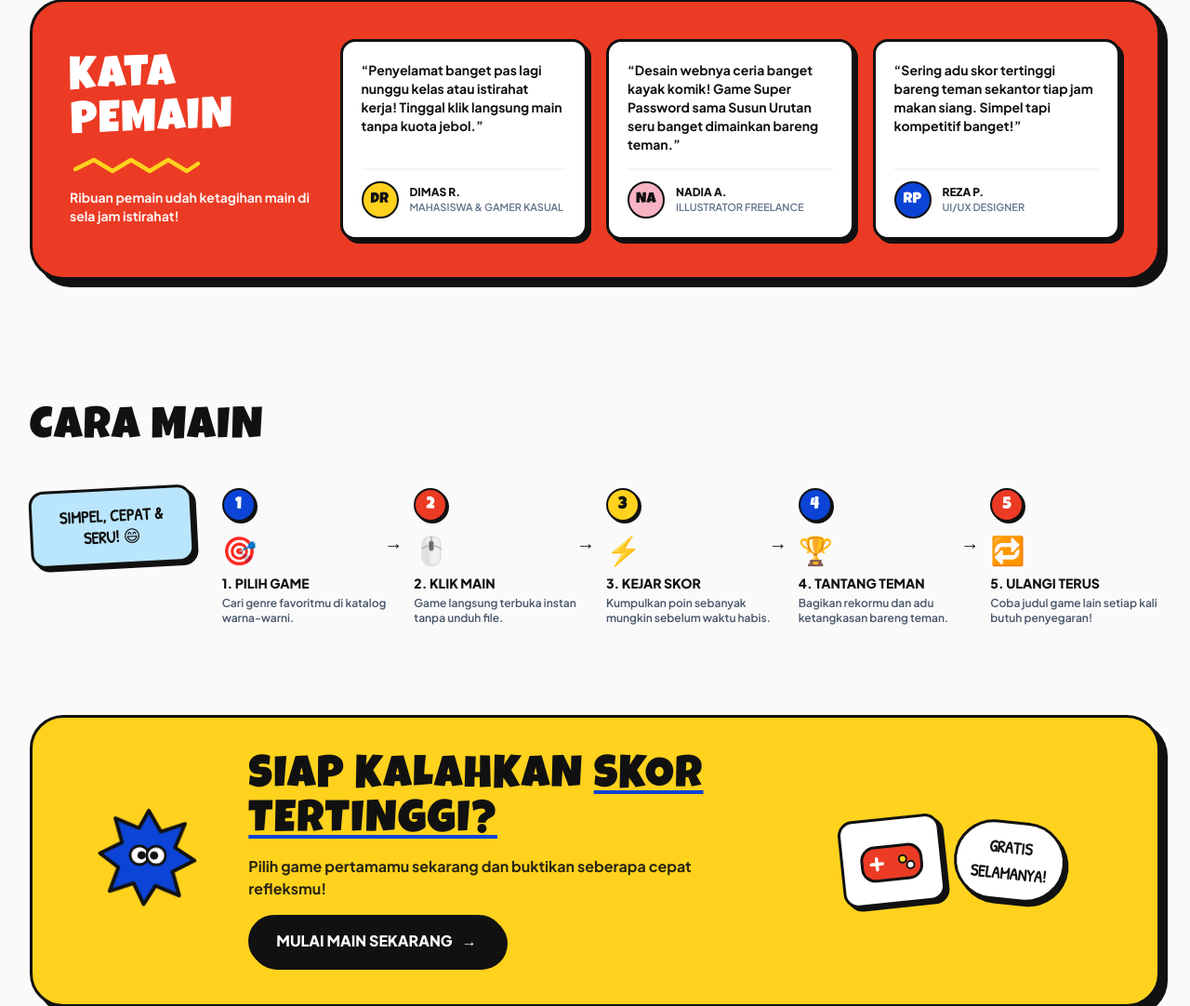
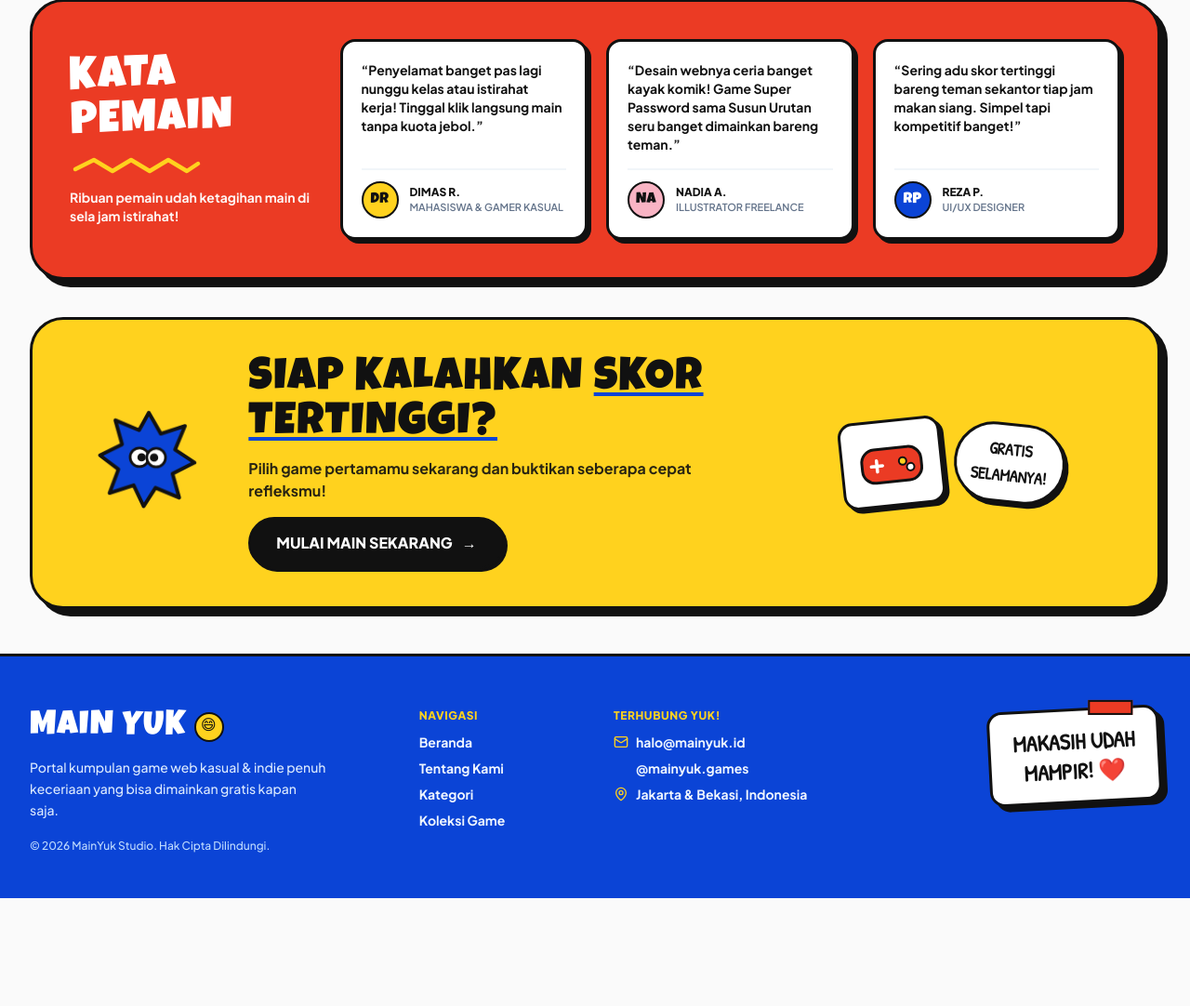
Before and after one commit to Rapip-NA/Game, a Laravel app: page / in a window 1280 px wide. Shown: the part 2141-3223 px from the top of the page at 93% size. After the commit the page ends 3107 px from the top, so only its background shows below. Run offline with Laravel 12, Linux system fonts and the light colour scheme; some libraries are stand-ins or nearby versions.

Commit message:
feat(ui): remove cara main section from landing page

```diff
--- a/resources/views/welcome.blade.php
+++ b/resources/views/welcome.blade.php
@@ -138,7 +138,6 @@
                     <a href="#tentang" class="hover:text-cobalt transition-colors">TENTANG</a>
                     <a href="#kategori" class="hover:text-cobalt transition-colors">KATEGORI</a>
                     <a href="#koleksi" class="hover:text-cobalt transition-colors">KOLEKSI GAME</a>
-                    <a href="#cara-main" class="hover:text-cobalt transition-colors">CARA MAIN</a>
                     <a href="#ulasan" class="hover:text-cobalt transition-colors">ULASAN</a>
                 </nav>
 
@@ -162,7 +161,6 @@
             <a href="#tentang" class="block py-2 px-3 font-extrabold text-sm rounded-xl hover:bg-white border border-transparent hover:border-ink">TENTANG</a>
             <a href="#kategori" class="block py-2 px-3 font-extrabold text-sm rounded-xl hover:bg-white border border-transparent hover:border-ink">KATEGORI</a>
             <a href="#koleksi" class="block py-2 px-3 font-extrabold text-sm rounded-xl hover:bg-white border border-transparent hover:border-ink">KOLEKSI GAME</a>
-            <a href="#cara-main" class="block py-2 px-3 font-extrabold text-sm rounded-xl hover:bg-white border border-transparent hover:border-ink">CARA MAIN</a>
             <a href="#ulasan" class="block py-2 px-3 font-extrabold text-sm rounded-xl hover:bg-white border border-transparent hover:border-ink">ULASAN</a>
         </div>
     </header>
@@ -590,68 +588,6 @@
             </div>
         </section>
 
-        <!-- 7. CARA BERMAIN (5 LANGKAH HORIZONTAL BERURUTAN) -->
-        <section id="cara-main" class="py-16 md:py-24 max-w-7xl mx-auto px-4 sm:px-6 lg:px-8">
-            <h2 class="font-comic text-4xl sm:text-5xl text-ink mb-10 text-center lg:text-left">CARA MAIN</h2>
-
-            <div class="grid grid-cols-1 sm:grid-cols-2 lg:grid-cols-6 gap-6 items-start">
-
-                <!-- Badge Miring "SIMPEL, CEPAT & SERU!" -->
-                <div class="flex justify-center lg:justify-start">
-                    <div class="bg-sky-200 border-[3px] border-ink rounded-2xl p-4 shadow-[4px_4px_0px_#111111] -rotate-3 w-44 text-center">
-                        <p class="font-doodle font-bold text-lg leading-tight text-ink">
-                            SIMPEL, CEPAT & SERU! 😄
-                        </p>
-                    </div>
-                </div>
-
-                <!-- Langkah 1 -->
-                <div class="relative flex flex-col items-center lg:items-start text-center lg:text-left">
-                    <div class="w-9 h-9 rounded-full bg-cobalt text-white border-2 border-ink font-comic text-lg flex items-center justify-center mb-3 shadow-[2px_2px_0px_#111111]">1</div>
-                    <div class="text-3xl mb-2">🎯</div>
-                    <h3 class="font-extrabold text-sm uppercase text-ink">1. PILIH GAME</h3>
-                    <p class="text-xs font-semibold text-slate-600 mt-1">Cari genre favoritmu di katalog warna-warni.</p>
-                    <span class="hidden lg:block absolute top-11 -right-3 font-black text-xl text-ink">→</span>
-                </div>
-
-                <!-- Langkah 2 -->
-                <div class="relative flex flex-col items-center lg:items-start text-center lg:text-left">
-                    <div class="w-9 h-9 rounded-full bg-vermilion text-white border-2 border-ink font-comic text-lg flex items-center justify-center mb-3 shadow-[2px_2px_0px_#111111]">2</div>
-                    <div class="text-3xl mb-2">🖱️</div>
-                    <h3 class="font-extrabold text-sm uppercase text-ink">2. KLIK MAIN</h3>
-                    <p class="text-xs font-semibold text-slate-600 mt-1">Game langsung terbuka instan tanpa unduh file.</p>
-                    <span class="hidden lg:block absolute top-11 -right-3 font-black text-xl text-ink">→</span>
-                </div>
-
-                <!-- Langkah 3 -->
-                <div class="relative flex flex-col items-center lg:items-start text-center lg:text-left">
-                    <div class="w-9 h-9 rounded-full bg-sunny text-ink border-2 border-ink font-comic text-lg flex items-center justify-center mb-3 shadow-[2px_2px_0px_#111111]">3</div>
-                    <div class="text-3xl mb-2">⚡</div>
-                    <h3 class="font-extrabold text-sm uppercase text-ink">3. KEJAR SKOR</h3>
-                    <p class="text-xs font-semibold text-slate-600 mt-1">Kumpulkan poin sebanyak mungkin sebelum waktu habis.</p>
-                    <span class="hidden lg:block absolute top-11 -right-3 font-black text-xl text-ink">→</span>
-                </div>
-
-                <!-- Langkah 4 -->
-                <div class="relative flex flex-col items-center lg:items-start text-center lg:text-left">
-                    <div class="w-9 h-9 rounded-full bg-cobalt text-white border-2 border-ink font-comic text-lg flex items-center justify-center mb-3 shadow-[2px_2px_0px_#111111]">4</div>
-                    <div class="text-3xl mb-2">🏆</div>
-                    <h3 class="font-extrabold text-sm uppercase text-ink">4. TANTANG TEMAN</h3>
-                    <p class="text-xs font-semibold text-slate-600 mt-1">Bagikan rekormu dan adu ketangkasan bareng teman.</p>
-                    <span class="hidden lg:block absolute top-11 -right-3 font-black text-xl text-ink">→</span>
-                </div>
-
-                <!-- Langkah 5 -->
-                <div class="relative flex flex-col items-center lg:items-start text-center lg:text-left">
-                    <div class="w-9 h-9 rounded-full bg-vermilion text-white border-2 border-ink font-comic text-lg flex items-center justify-center mb-3 shadow-[2px_2px_0px_#111111]">5</div>
-                    <div class="text-3xl mb-2">🔁</div>
-                    <h3 class="font-extrabold text-sm uppercase text-ink">5. ULANGI TERUS</h3>
-                    <p class="text-xs font-semibold text-slate-600 mt-1">Coba judul game lain setiap kali butuh penyegaran!</p>
-                </div>
-
-            </div>
-        </section>
-
         <!-- 8. CTA BANNER (BANNER KUNING LEBAR PENUH) -->
         <section class="max-w-7xl mx-auto px-4 sm:px-6 lg:px-8 pb-12">
             <div class="bg-sunny border-[3px] border-ink rounded-[36px] p-6 sm:p-10 shadow-[8px_8px_0px_#111111] relative overflow-hidden">
```
